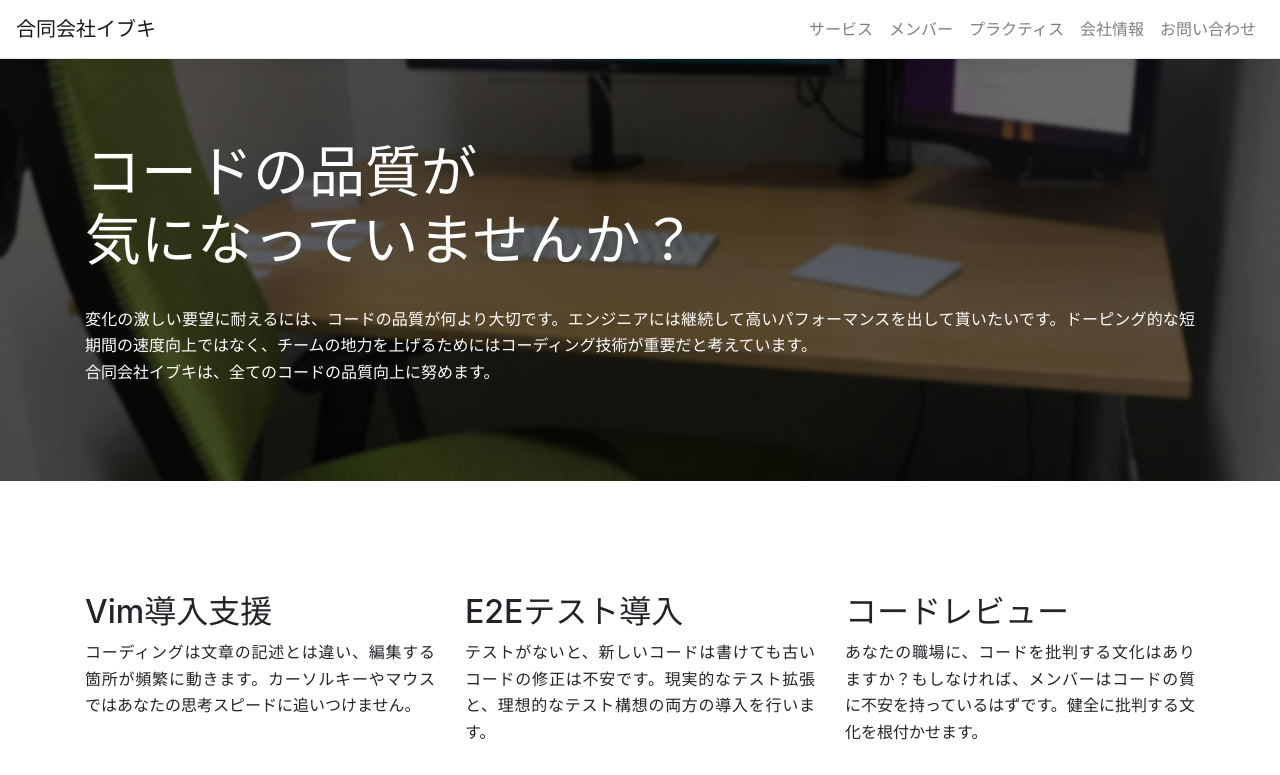
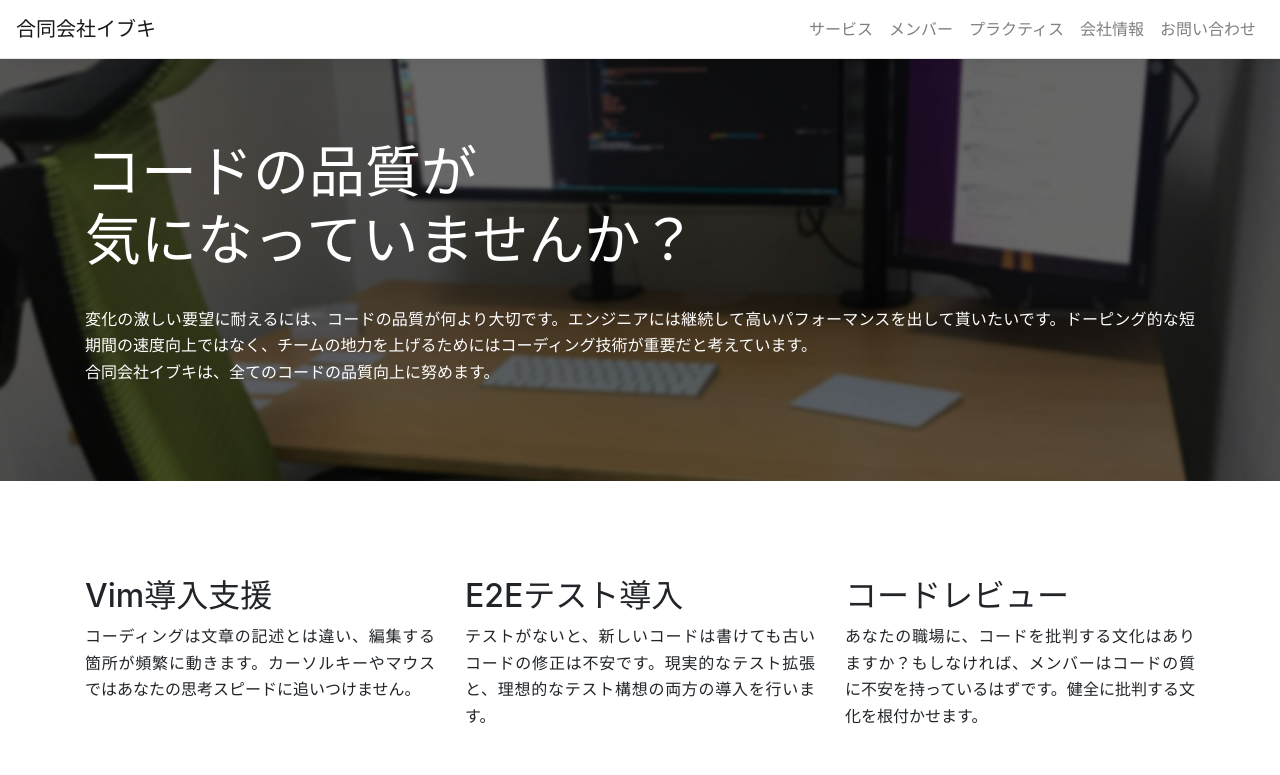
Before and after one commit to ibuki/ibuki.me, a Next.js app: page / in a window 1280 px wide. Shown: the top 775 px of the page. Built offline with nearby package versions, Linux system fonts and the light colour scheme.

Commit message:
feat: fix parallax

```diff
--- a/components/footer.jsx
+++ b/components/footer.jsx
@@ -2,9 +2,9 @@ const { Container } = require("react-bootstrap");
 
 function Footer() {
   return (
-    <Container as="footer" className="text-center">
+    <Container fluid='true' as="footer" className="text-center bg-white py-3">
       <hr />
-      <p className='my-5'>&copy; 合同会社イブキ 2020</p>
+      <p className='my-3'>&copy; 合同会社イブキ 2020</p>
     </Container>
   )
 }
--- a/components/layout.jsx
+++ b/components/layout.jsx
@@ -1,6 +1,7 @@
 import Head from "next/head"
 import Header from "./header"
 import Footer from "./footer"
+import styles from "./layout.module.css"
 
 function Layout({ children }) {
   return (
@@ -9,7 +10,7 @@ function Layout({ children }) {
         <title>合同会社イブキ</title>
         <link rel="icon" href="/favicon.ico" />
       </Head>
-      <div>
+      <div className={styles.wrapper}>
         <Header/>
         <div>{children}</div>
         <Footer/>
--- /dev/null
+++ b/components/layout.module.css
@@ -0,0 +1,12 @@
+.wrapper::before {
+  content: "";
+  display: block;
+  position: fixed;
+  top: 0;
+  left: 0;
+  width: 100%;
+  height: 100vh;
+  background: url('/room.jpg') center/cover no-repeat;
+  background-size: cover;
+  z-index: -1;
+}
--- a/pages/index.jsx
+++ b/pages/index.jsx
@@ -46,8 +46,6 @@ export default function Home() {
         </Container>
       </Jumbotron>
 
-      <div className="py-5"></div>
-
       <Jumbotron fluid='true' className="bg-white">
         <Container className='text-center' id="member">
           <Row className='justify-content-center'>
@@ -69,8 +67,6 @@ export default function Home() {
           </Row>
         </Container>
       </Jumbotron>
-
-      <div className="py-5"></div>
 
       <Jumbotron fluid='true' className='bg-white'>
         <Container id="practice">
@@ -111,8 +107,6 @@ export default function Home() {
         </Container>
       </Jumbotron>
 
-      <div className="py-5"></div>
-
       <Jumbotron fluid='true' className={styles.parallax}>
         <Container id="company">
           <p className="h3 text-center">会社情報</p>
@@ -143,8 +137,7 @@ export default function Home() {
         </Container>
       </Jumbotron>
 
-      <div className="py-5"></div>
-
+      <Jumbotron fluid='true' className='bg-white'>
         <Container>
           <Row className='mt-3 justify-content-center'>
             <Col md="10" lg="8">
@@ -158,8 +151,7 @@ export default function Home() {
             </Col>
           </Row>
         </Container>
-
-      <div className="py-5"></div>
+      </Jumbotron>
     </Layout>
   )
 }
--- a/pages/index.module.css
+++ b/pages/index.module.css
@@ -1,9 +1,5 @@
 .parallax {
   padding-top: 5rem;
   padding-bottom: 5rem;
-  background-image: url('/room.jpg');
-  background-attachment: fixed;
-  background-position: center;
-  background-size: cover;
   color: white;
 }
--- a/style/global.scss
+++ b/style/global.scss
@@ -36,6 +36,9 @@ body {
 
 .jumbotron {
   background-color: transparent;
+  padding-top: 5rem;
+  padding-bottom: 5rem;
+  margin-bottom: 0;
 }
 
 :target:before {
```
Lines whose indentation alone changed are shown as unchanged.
